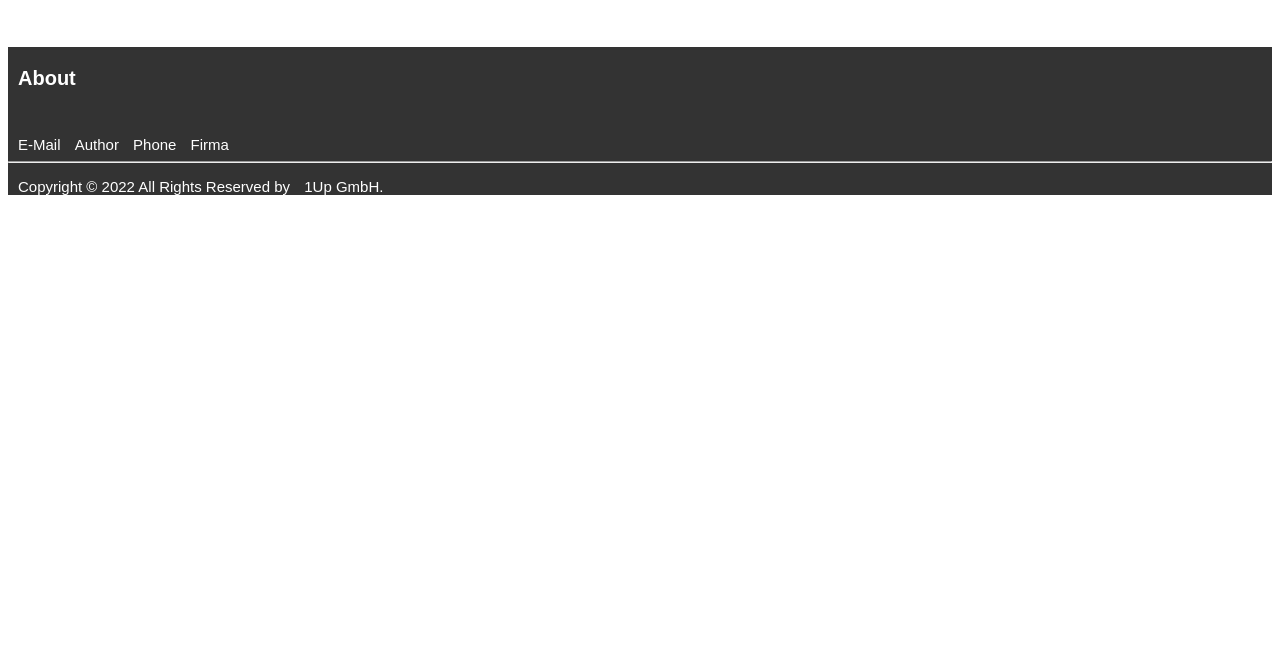
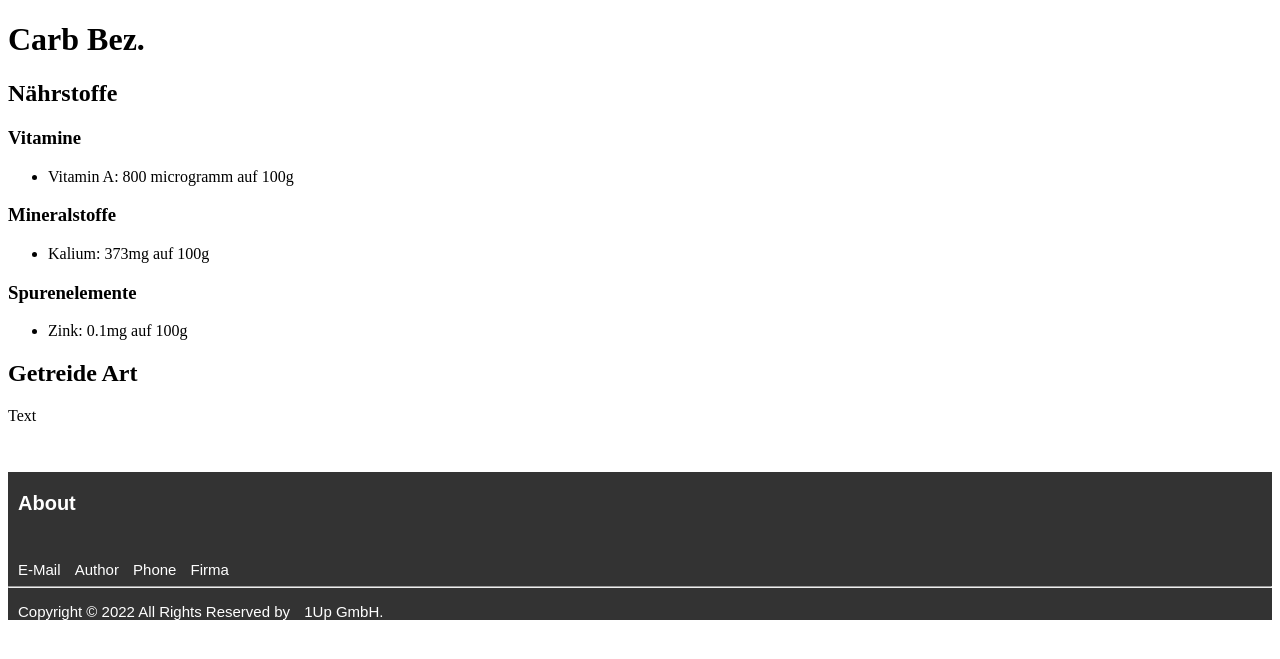
Before and after one commit to Sven1up/StarterProjekt, a PHP site: page /carb.php in a window 1280 px wide. Shown: the part 82-741 px from the top of the page. Run offline with PHP 8.4, Linux system fonts and the light colour scheme.

Commit message:
eleventh commit

```diff
--- a/public/carb.php
+++ b/public/carb.php
@@ -4,7 +4,50 @@
 
 <?php include('templates/galleryCarbs.php'); ?>
 
+<div class="carbContainer">
 
+    <h1>Carb Bez.</h1>
+
+
+    <!-- Img -->
+    <div class="carbTabImg"> </div>
+
+    <!-- Nährstoffe -->
+    <div class="naherstoffe">
+        <h2>Nährstoffe</h2>
+
+        <!-- Vitamine -->
+        <h3>Vitamine</h3>
+        <ul>
+            <li>
+                <p>Vitamin A: 800 microgramm auf 100g</p>
+            </li>
+        </ul>
+
+        <!-- Mineralstoffe -->
+        <h3>Mineralstoffe</h3>
+        <ul>
+            <li>
+                <p>Kalium: 373mg auf 100g</p>
+            </li>
+        </ul>
+
+        <!-- Spurenelemente -->
+        <h3>Spurenelemente</h3>
+        <ul>
+            <li>
+                <p>Zink: 0.1mg auf 100g</p>
+            </li>
+        </ul>
+    </div>
+
+    <!-- Getreide/Reiss/Kartoffeln Art -->
+    <div class="carbArt">
+        <h2>Getreide Art </h2>
+        <p>Text</p>
+    </div>
+
+</div>
 
 
 <?php include('templates/footer.php'); ?>
```
Also changed, not shown: public/prot.php (+43 -0 lines).
